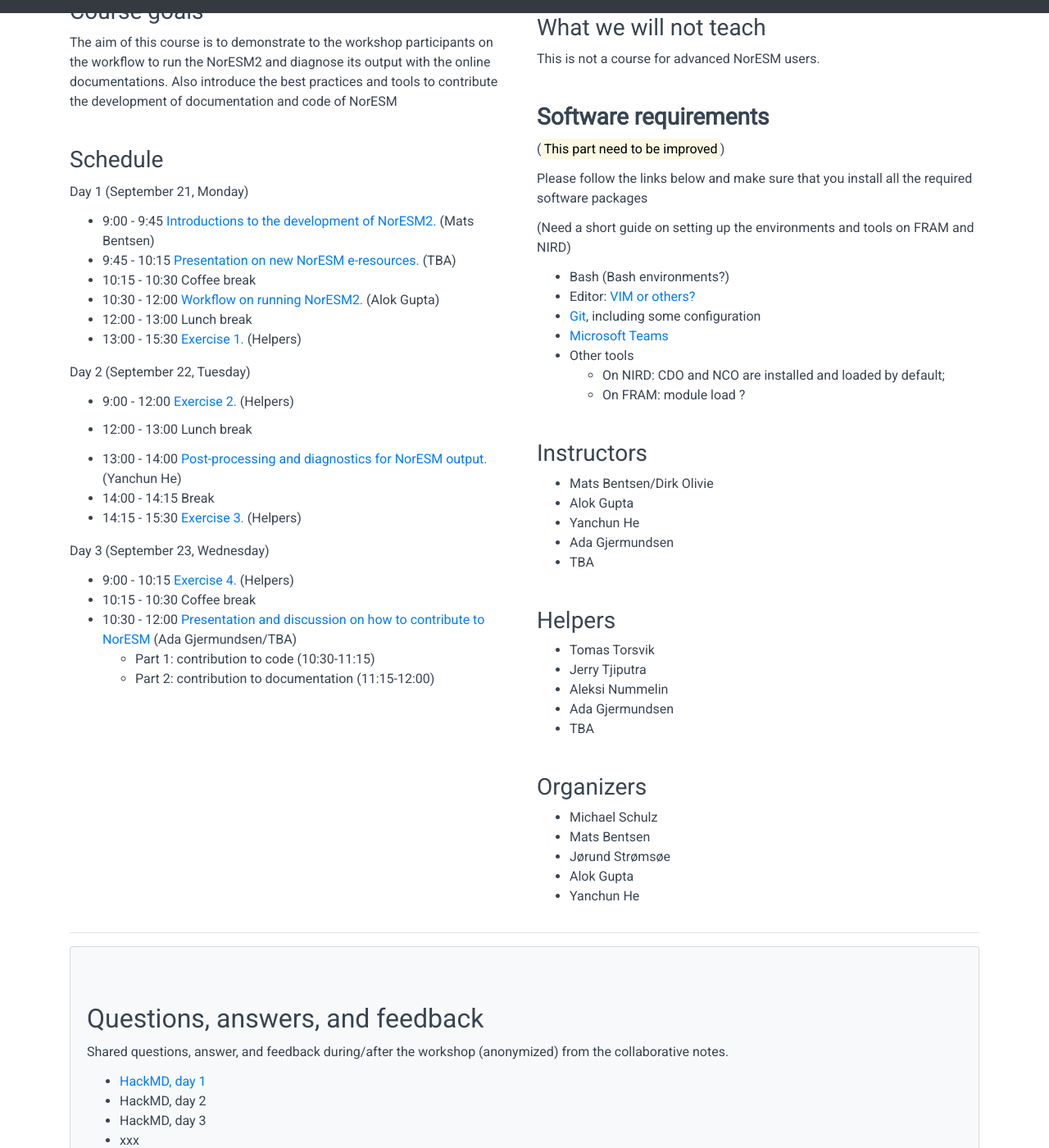
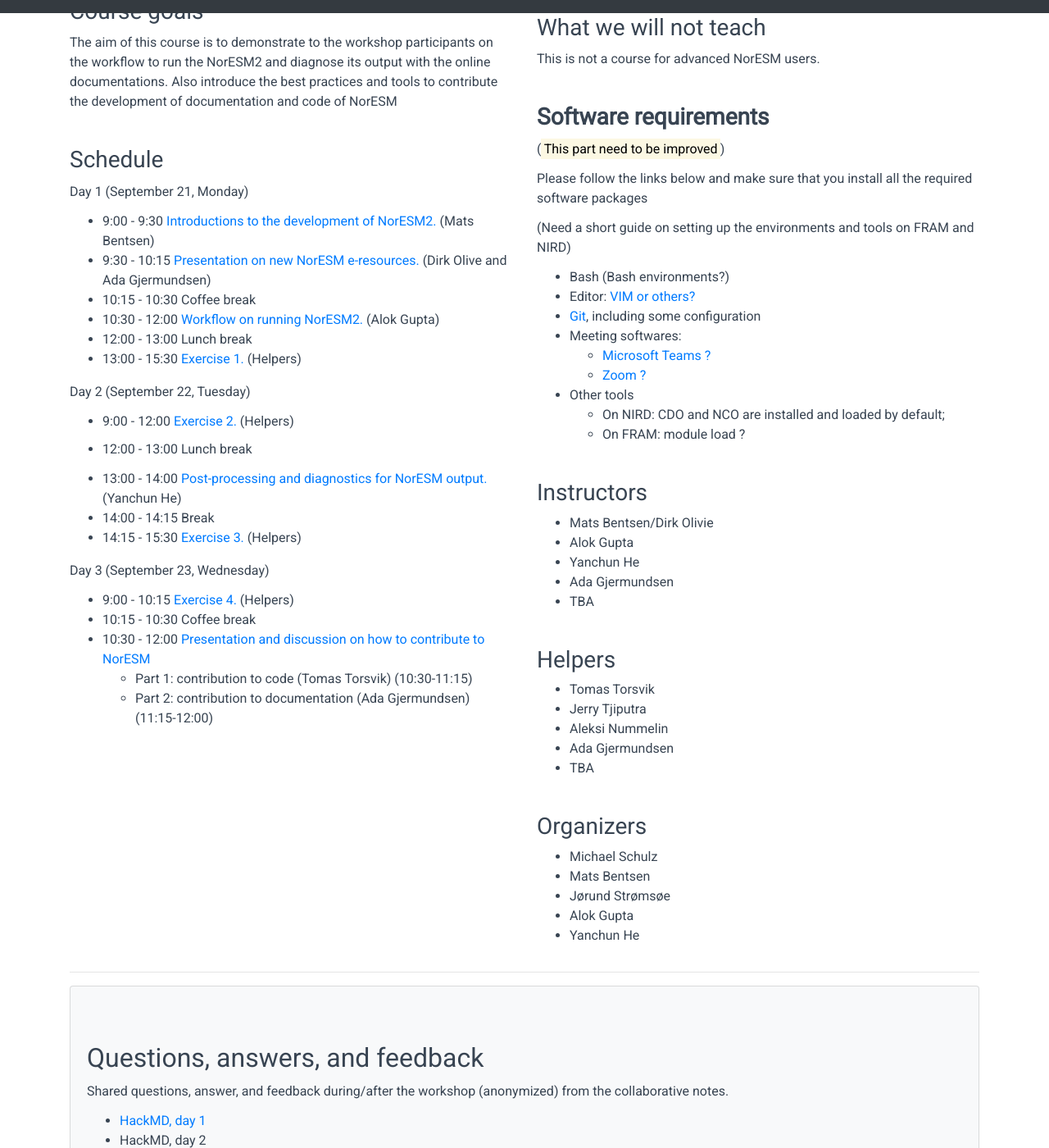
Before and after one commit to hsode/INES_workshop_2020, a Jekyll site: the page built from index.md, in a window 1280 px wide and 1400 px high, scrolled down 768 px. Shown: the whole window at 82% size. Built offline with Jekyll 4.4.1, drawn with Linux system fonts in a browser that asks for light colours; comment, search, counter and statistics services are not loaded; some of the changed text lies outside the part shown.

Commit message:
update agenda and others

```diff
--- a/left_column.md
+++ b/left_column.md
@@ -1,4 +1,3 @@
-
 
 ### 21-23 September, 2020
 - Monday (21/09) 9:00 - 15:30 (CEST, [convert to my time zone](https://arewemeetingyet.com/Oslo/2020-09-21/09:00/NorESM%20User%20Workshop%202020#eyJ1cmwiOiJodHRwOi8vbm9yZXNtaHViLmdpdGh1Yi5pby9Xb3Jrc2hvcDIwMjAifQ==))
@@ -7,11 +6,9 @@
 
 <!--
 <a class="btn btn-info disabled" href="#" data-mode="1" target="_blank">Registration will open soon</a>
+<a class="btn btn-success" href="https://skjemaker.app.uib.no/view.php?id=8805572" data-mode="1" target="_blank">Register here</a>
 -->
-<a class="btn btn-success" href="https://skjemaker.app.uib.no/view.php?id=8805572" data-mode="1" target="_blank">Register here</a>
-<!--
 <a class="btn btn-danger disabled" href="#" data-mode="1" target="_blank">Registration is closed</a>
--->
 
 ### Contact
 
@@ -23,7 +20,6 @@ Hands-on informal and interactive online two and a half day event with
 presentations and demos. Short tutorials alternate with practical
 exercises.
 
-
 ### Course goals
 
 The aim of this course is to demonstrate to the workshop
@@ -31,17 +27,15 @@ participants on the workflow to run the NorESM2 and diagnose its output
 with the online documentations.
 Also introduce the best practices and tools to contribute the development of documentation and code of NorESM
 
-
-
 ### Schedule
 
 Day 1 (September 21, Monday)
-- 9:00 - 9:45
+- 9:00 - 9:30
   [Introductions to the development of NorESM2.](#)
   (Mats Bentsen)
-- 9:45 - 10:15
+- 9:30 - 10:15
   [Presentation on new NorESM e-resources.](#)
-  (TBA)
+  (Dirk Olive and Ada Gjermundsen)
 - 10:15 - 10:30
   Coffee break
 - 10:30 - 12:00
@@ -77,6 +71,5 @@ Day 3 (September 23, Wednesday)
   Coffee break
 - 10:30 - 12:00
   [Presentation and discussion on how to contribute to NorESM](*)
-  (Ada Gjermundsen/TBA)
-    * Part 1: contribution to code (10:30-11:15)
-    * Part 2: contribution to documentation (11:15-12:00)
+    * Part 1: contribution to code (Tomas Torsvik) (10:30-11:15)
+    * Part 2: contribution to documentation (Ada Gjermundsen) (11:15-12:00)
--- a/right_column.md
+++ b/right_column.md
@@ -50,7 +50,9 @@ Please follow the links below and make sure that you install all the required so
 - Bash (Bash environments?)
 - Editor: [VIM or others?](https://coderefinery.github.io/installation/editors/)
 - [Git](https://coderefinery.github.io/installation/git/), including some configuration
-- [Microsoft Teams](#)
+- Meeting softwares:
+    * [Microsoft Teams ?](#)
+    * [Zoom ?](#)
 - Other tools
     * On NIRD: CDO and NCO are installed and loaded by default;
     * On FRAM: module load ?
```
